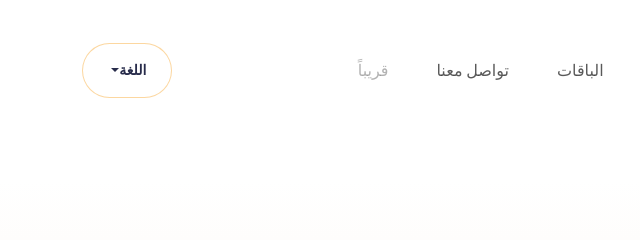
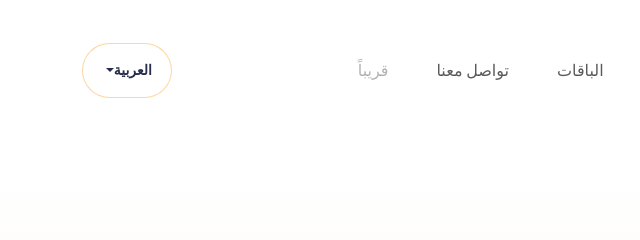
Before and after one commit to JanaHazem148/Sabeq-website, a website: page homear.html in a window 1280 px wide. Shown: the top 240 px of the page, 0-640 px from the left. Drawn offline with nearby package versions, Linux system fonts and the light colour scheme.

Commit message:
Update homear.html

```diff
--- a/homear.html
+++ b/homear.html
@@ -48,7 +48,7 @@
         <!-- Dropdown لغة للموبايل -->
         <li class="nav-item dropdown d-lg-none text-center mt-2">
           <a class="lang-btn dropdown-toggle" href="#" id="mobileLang" role="button" data-bs-toggle="dropdown" aria-expanded="false">
-            اللغة
+        العربية
           </a>
           <ul class="dropdown-menu" aria-labelledby="mobileLang">
             <li><a class="dropdown-item lang-switch" href="home.html">English</a></li>
@@ -61,7 +61,7 @@
     <!-- Dropdown لغة للديسكتوب -->
     <div class="d-none d-lg-block dropdown ms-auto">
       <a class="lang-btn dropdown-toggle" href="#" role="button" data-bs-toggle="dropdown" aria-expanded="false">
-        اللغة
+      العربية
       </a>
       <ul class="dropdown-menu dropdown-menu-end">
         <li><a class="dropdown-item lang-switch" href="home.html">English</a></li>
```
